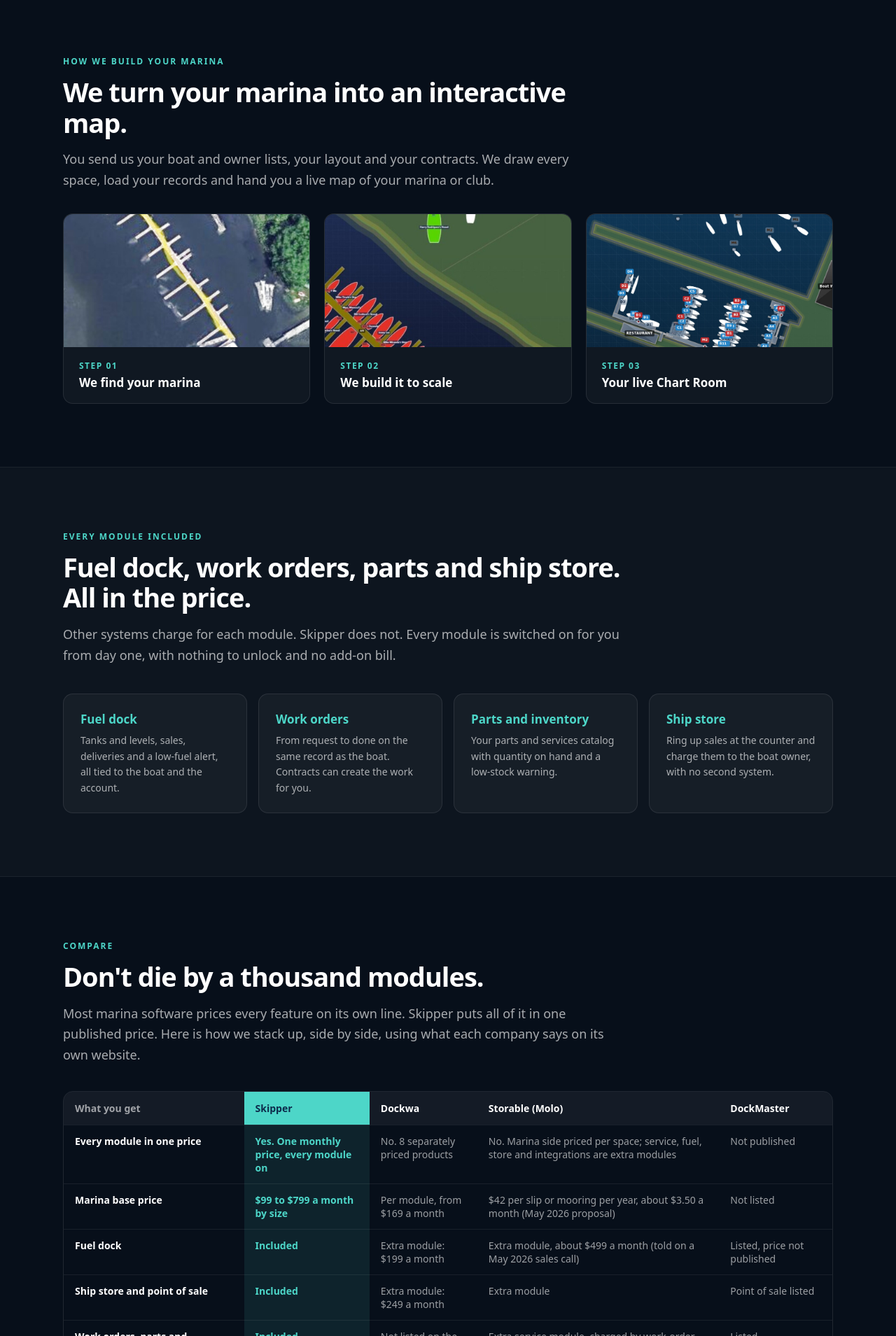
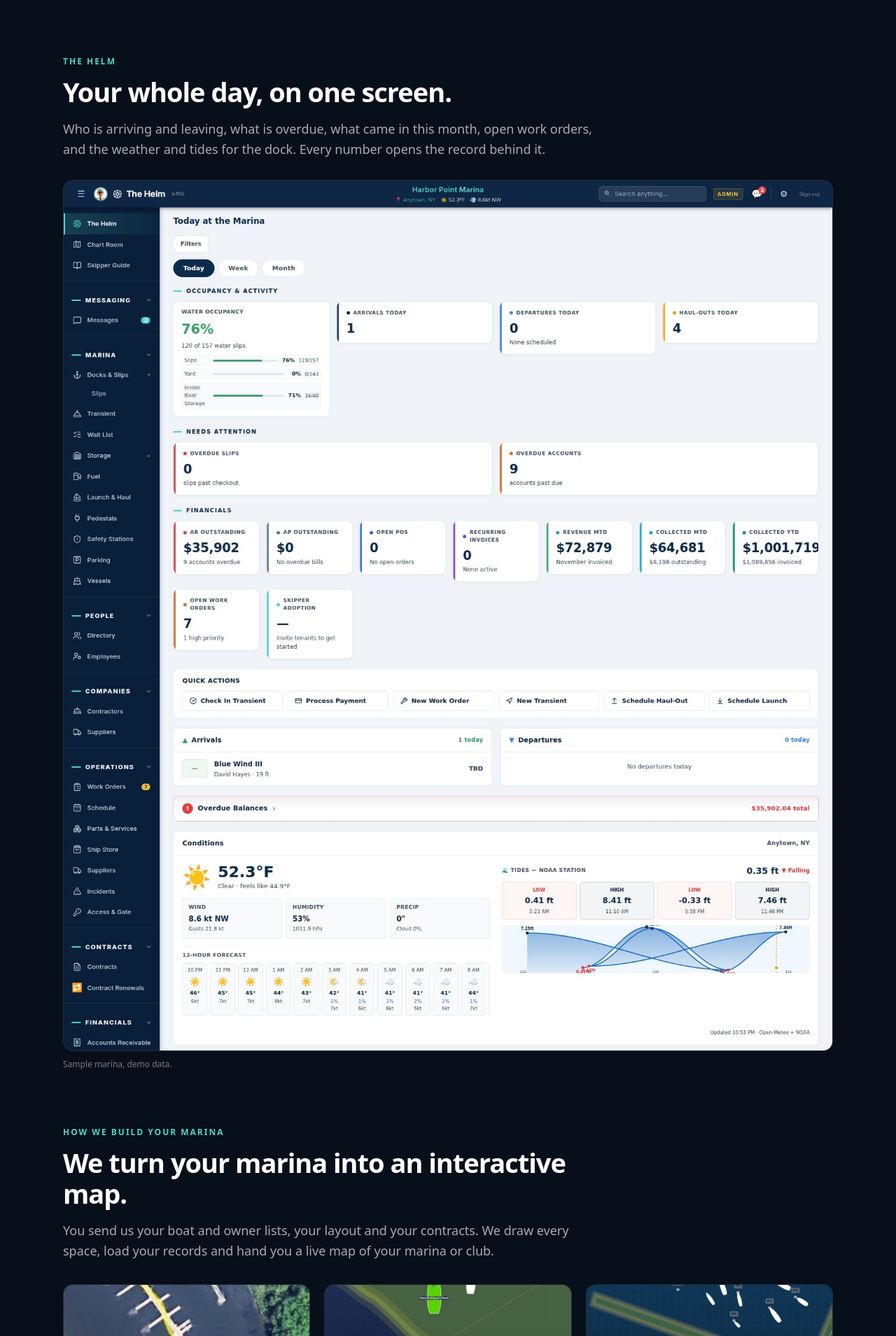
Before and after one commit to marketing356/ayeayeskipper-landing, a Next.js app: page / in a window 1280 px wide. Shown: the part 2351-4260 px from the top of the page at 70% size. Built offline with nearby package versions, Linux system fonts and the light colour scheme; no server answers.

Commit message:
Homepage v2: Helm home screenshot in Product section (wide conditions card)

```diff
--- a/src/app/page.tsx
+++ b/src/app/page.tsx
@@ -407,6 +407,16 @@ export default function Home() {
           </div>
 
           <div style={{ marginTop: 80 }}>
+            <div className="sk-eyebrow">The Helm</div>
+            <h2 className="sk-h2" style={{ maxWidth: 760 }}>Your whole day, on one screen.</h2>
+            <p className="sk-sub" style={{ maxWidth: 760, marginBottom: 28 }}>Who is arriving and leaving, what is overdue, what came in this month, open work orders, and the weather and tides for the dock. Every number opens the record behind it.</p>
+            <div className="sk-card" style={{ padding: 0, overflow: 'hidden' }}>
+              <img src="/collage/helm-home.jpg" alt="The Helm home screen: occupancy, arrivals, overdue accounts, money collected, quick actions, and the weather and tide conditions" style={{ width: '100%', display: 'block' }} />
+            </div>
+            <div style={{ marginTop: 10, fontSize: 12, color: 'rgba(255,255,255,0.45)' }}>Sample marina, demo data.</div>
+          </div>
+
+          <div style={{ marginTop: 80 }}>
             <div className="sk-eyebrow">How we build your marina</div>
             <h2 className="sk-h2" style={{ maxWidth: 760 }}>We turn your marina into an interactive map.</h2>
             <p className="sk-sub" style={{ maxWidth: 760, marginBottom: 32 }}>You send us your boat and owner lists, your layout and your contracts. We draw every space, load your records and hand you a live map of your marina or club.</p>
```
Also changed, not shown: public/collage/helm-home.jpg (added).
